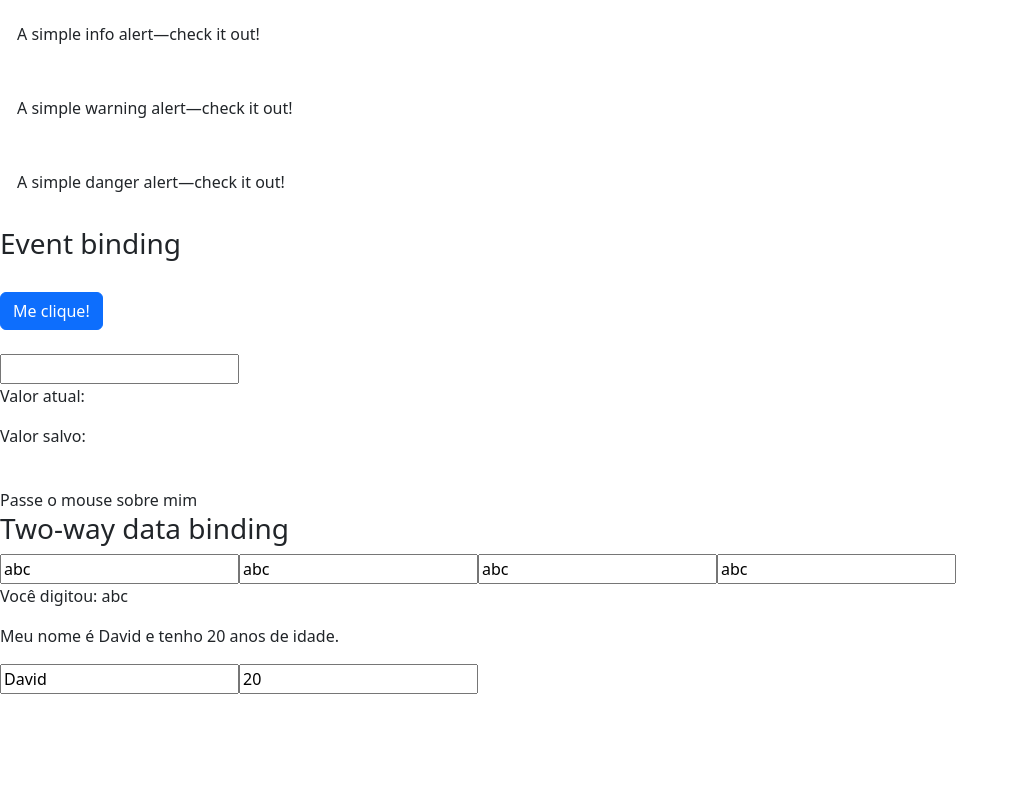
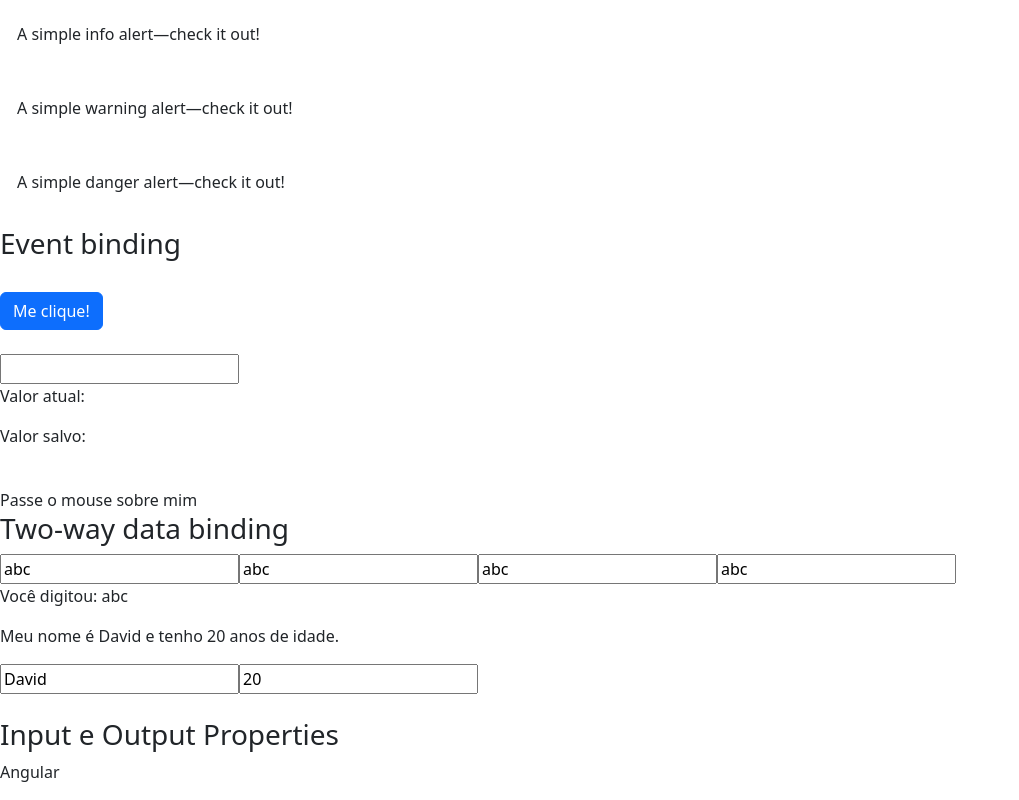
Before and after one commit to davidmateusreis/angular, an Angular app in the folder data-binding/: page / in a window 1280 px wide. Shown: the part 778-1578 px from the top of the page, without its empty margins (0-1019 px from the left). Before the commit the page ends 1472 px from the top, so only its background shows below. Built offline with nearby package versions, Linux system fonts and the light colour scheme.

Commit message:
Reusando Componentes com Input properties

```diff
--- a/data-binding/src/app/app.module.ts
+++ b/data-binding/src/app/app.module.ts
@@ -6,11 +6,13 @@
 import { AppComponent } from './app.component';
 import { DataBindingComponent } from './data-binding/data-binding.component';
 import { MeuFormModule } from './meu-form/meu-form.module';
+import { InputPropertyComponent } from './input-property/input-property.component';
 
 @NgModule({
   declarations: [
     AppComponent,
-    DataBindingComponent
+    DataBindingComponent,
+    InputPropertyComponent
   ],
   imports: [
     BrowserModule,
--- a/data-binding/src/app/data-binding/data-binding.component.html
+++ b/data-binding/src/app/data-binding/data-binding.component.html
@@ -69,3 +69,11 @@
 </section>
 
 <app-meu-form></app-meu-form>
+<br>
+
+<section class="input-output-properties">
+    <article>
+        <h3>Input e Output Properties</h3>
+        <app-input-property [nome]="nomeDoCurso"></app-input-property>
+    </article>
+</section>
--- a/data-binding/src/app/data-binding/data-binding.component.ts
+++ b/data-binding/src/app/data-binding/data-binding.component.ts
@@ -15,6 +15,8 @@
   valorSalvo: any = '';
 
   isMouseOver: boolean = false;
+
+  nomeDoCurso: string = 'Angular';
 
   getValor() {
     return 1;
--- /dev/null
+++ b/data-binding/src/app/input-property/input-property.component.html
@@ -0,0 +1,3 @@
+<p>
+    {{ nomeCurso }}
+</p>
--- /dev/null
+++ b/data-binding/src/app/input-property/input-property.component.ts
@@ -0,0 +1,17 @@
+import { Component, Input, OnInit } from '@angular/core';
+
+@Component({
+  selector: 'app-input-property',
+  templateUrl: './input-property.component.html',
+  styleUrls: ['./input-property.component.css']
+})
+export class InputPropertyComponent implements OnInit {
+
+  @Input('nome') nomeCurso: string = ''; //anotação input expõe a propriedade para o seletor
+
+  constructor() { }
+
+  ngOnInit(): void {
+  }
+
+}
```
Also changed, not shown: data-binding/src/app/input-property/input-property.component.css (added), 1 other file (tests, documents, lock files or other folders).
